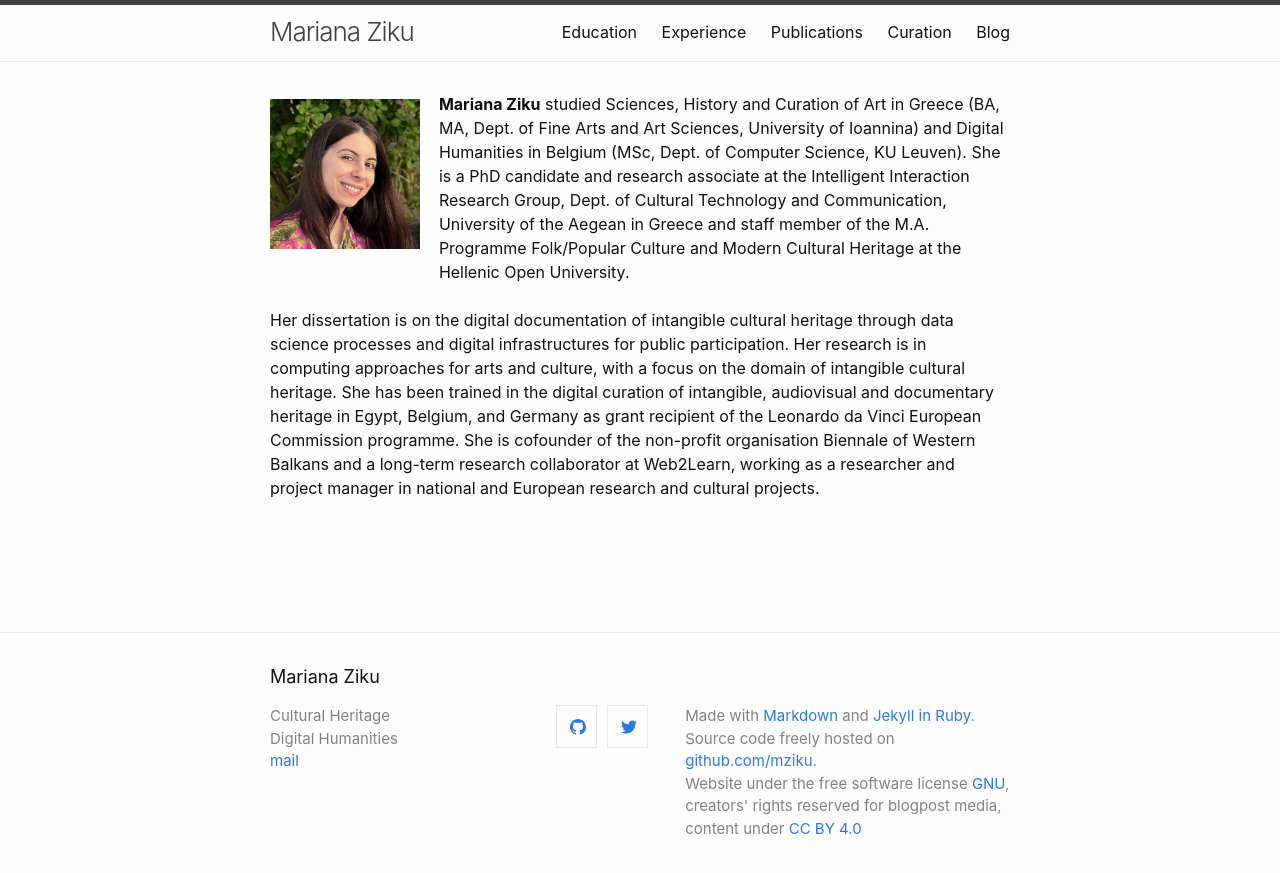
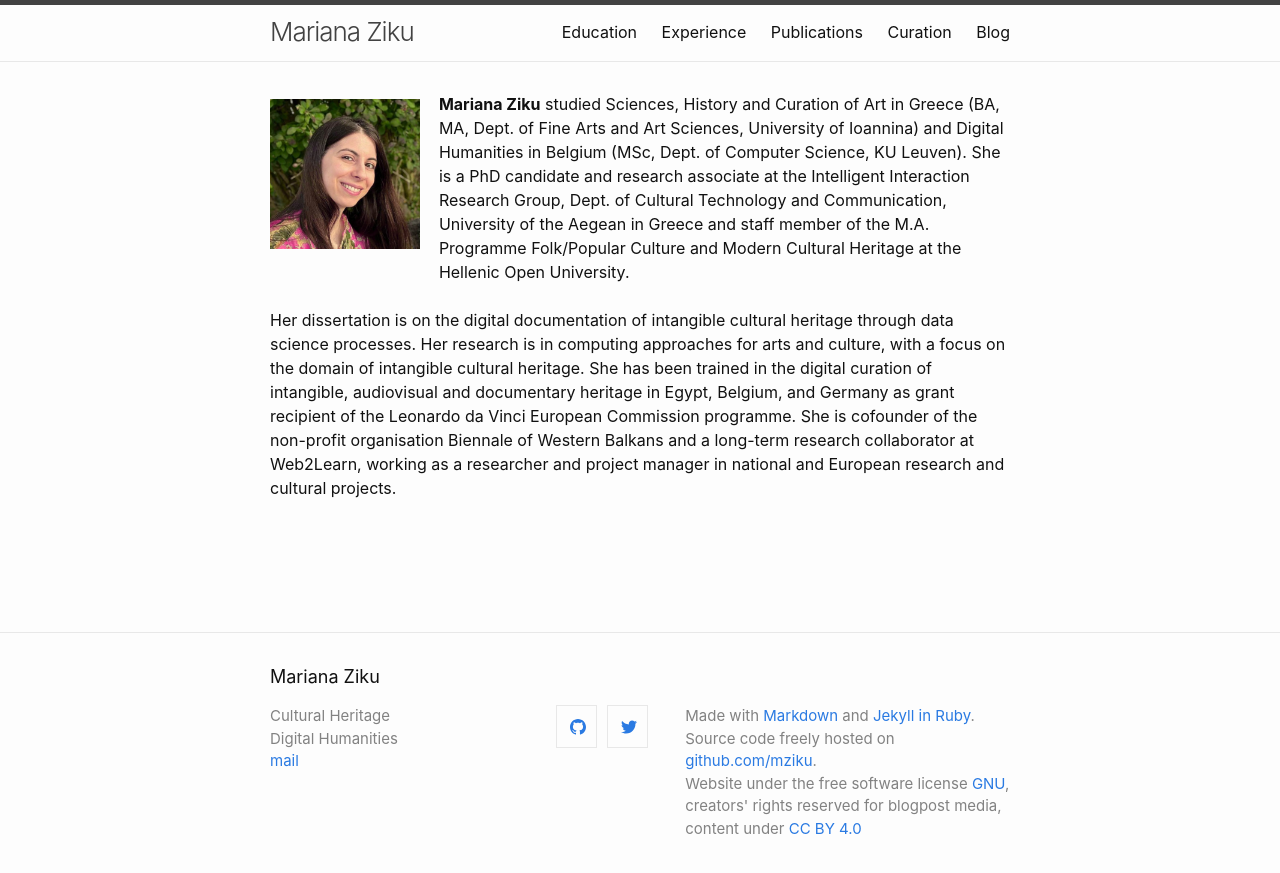
Before and after one commit to mziku/mziku.github.io, a Jekyll site: the page built from index.md, in a window 1280 px wide. Shown: the top 873 px of the page. Built offline with Jekyll 4.4.1, drawn with Linux system fonts in a browser that asks for light colours; our own code applies the rules of GitHub Pages for plain Markdown files.

Commit message:
index.md

```diff
--- a/index.md
+++ b/index.md
@@ -2,4 +2,4 @@
 **Mariana Ziku** studied Sciences, History and Curation of Art in Greece (BA, MA, Dept. of Fine Arts and Art Sciences, University of Ioannina) and Digital Humanities in Belgium (MSc, Dept. of Computer Science, KU Leuven). She is a PhD candidate and research associate at the Intelligent Interaction Research Group, Dept. of Cultural Technology and Communication, University of the Aegean in Greece and staff member of the M.A. Programme Folk/Popular Culture and Modern Cultural Heritage at the Hellenic Open University.
 <br>
 <br>
-Her dissertation is on the digital documentation of intangible cultural heritage through data science processes and digital infrastructures for public participation. Her research is in computing approaches for arts and culture, with a focus on the domain of intangible cultural heritage. She has been trained in the digital curation of intangible, audiovisual and documentary heritage in Egypt, Belgium, and Germany as grant recipient of the Leonardo da Vinci European Commission programme. She is cofounder of the non-profit organisation Biennale of Western Balkans and a long-term research collaborator at Web2Learn, working as a researcher and project manager in national and European research and cultural projects.
+Her dissertation is on the digital documentation of intangible cultural heritage through data science processes. Her research is in computing approaches for arts and culture, with a focus on the domain of intangible cultural heritage. She has been trained in the digital curation of intangible, audiovisual and documentary heritage in Egypt, Belgium, and Germany as grant recipient of the Leonardo da Vinci European Commission programme. She is cofounder of the non-profit organisation Biennale of Western Balkans and a long-term research collaborator at Web2Learn, working as a researcher and project manager in national and European research and cultural projects.
```
